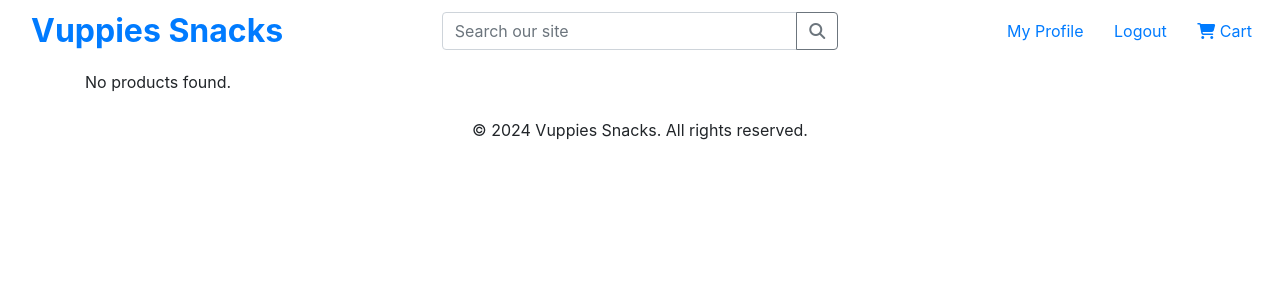
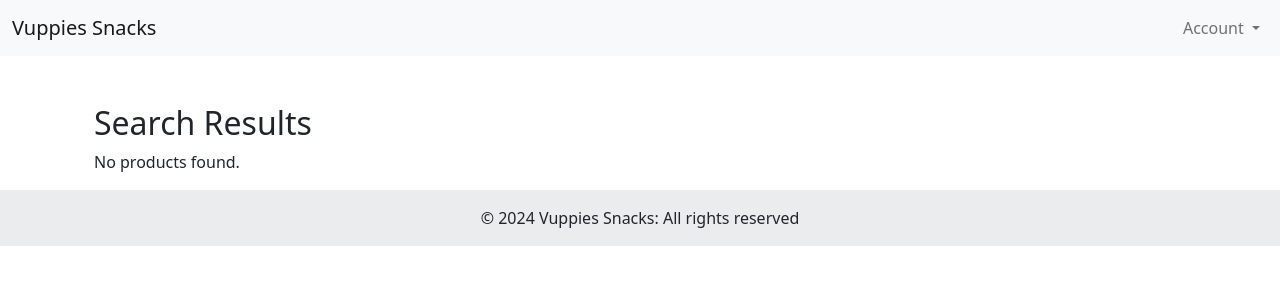
Before and after one commit to MonikaMula/PupsSnacks, a Django app: page /search/ in a window 1280 px wide. Shown: the top 300 px of the page. Run offline with Django 3.2, Linux system fonts and the light colour scheme; the visitor is signed in with stand-in values (Sample User, id 1); parts of the project's set-up code (start-up, migrations or seed data) failed here and were passed over; some libraries are stand-ins or nearby versions.

Commit message:
fixing errors

```diff
--- a/home/urls.py
+++ b/home/urls.py
@@ -1,15 +1,13 @@
 from django.contrib import admin
 from django.urls import path
+from .views import index, search
 from . import views
 
+# from django.urls import path
+# from .views import search, home
+
 urlpatterns = [
+    #path('', home, name='home'),
+    path('search/', search, name='search'),
     path('', views.index, name='home')
 ]
-
-from django.urls import path
-from .views import search, home
-
-urlpatterns = [
-    path('', home, name='home'),
-    path('search/', search, name='search'),
-]
--- a/templates/base.html
+++ b/templates/base.html
@@ -2,106 +2,58 @@
 
 <!doctype html>
 <html lang="en">
-  <head>
+<head>
+    <meta charset="UTF-8">
+    <meta name="viewport" content="width=device-width, initial-scale=1.0">
+    <link href="https://cdn.jsdelivr.net/npm/bootstrap@5.1.3/dist/css/bootstrap.min.css" rel="stylesheet">
+    <link rel="stylesheet" href="{% static 'css/base.css' %}">
+    <title>{% block title %}Vuppies Snacks{% endblock %}</title>
+</head>
+<body>
+    <nav class="navbar navbar-expand-lg navbar-light bg-light">
+        <div class="container-fluid">
+            <a class="navbar-brand" href="{% url 'home' %}">Vuppies Snacks</a>
+            <button class="navbar-toggler" type="button" data-bs-toggle="collapse" data-bs-target="#navbarNav"
+                    aria-controls="navbarNav" aria-expanded="false" aria-label="Toggle navigation">
+                <span class="navbar-toggler-icon"></span>
+            </button>
+            <div class="collapse navbar-collapse" id="navbarNav">
+                <ul class="navbar-nav ms-auto">
+                    {% if user.is_authenticated %}
+                    {% if user.is_superuser %}
+                    <li class="nav-item dropdown">
+                        <a class="nav-link dropdown-toggle" href="#" id="navbarDropdown" role="button" data-bs-toggle="dropdown" aria-expanded="false">
+                            Account
+                        </a>
+                        <div class="dropdown-menu" aria-labelledby="navbarDropdown">
+                            <a href="" class="dropdown-item">Admin</a>
+                            {% endif %}
+                            <a href="" class="dropdown-item">My Profile</a>
+                            <a href="{% url 'account_logout' %}" class="dropdown-item">Logout</a>
+                        </div>
+                    </li>
+                    {% else %}
 
-    {% block meta %}
-        <!-- Required meta tags -->
-        <meta http-equiv="X-UA-Compatible" content="ie=edge">
-        <meta charset="utf-8">
-        <meta name="viewport" content="width=device-width, initial-scale=1, shrink-to-fit=no">
-    {% endblock %}
+                        <a href="{% url 'account_login' %}" class="dropdown-item">Login</a>
+                        <a href="{% url 'account_signup' %}" class="dropdown-item">Register</a>
+                    {% endif %}
 
-    {% block extra_meta %}
-    {% endblock %}
-
-    {% block corecss %}
-        <!-- Bootstrap CSS -->
-        <!----> <link rel="stylesheet" href="https://cdn.jsdelivr.net/npm/bootstrap@4.6.2/dist/css/bootstrap.min.css" integrity="sha384-xOolHFLEh07PJGoPkLv1IbcEPTNtaed2xpHsD9ESMhqIYd0nLMwNLD69Npy4HI+N" crossorigin="anonymous">-->
-        <link rel="stylesheet" href="https://stackpath.bootstrapcdn.com/bootstrap/4.4.1/css/bootstrap.min.css" crossorigin="anonymous">
-        <link rel="stylesheet" href="https://fonts.googleapis.com/css?family=Lato&display=swap">
-        <link rel="stylesheet" href="{% static 'css/base.css' %}">
-    {% endblock %}
-
-    {% block extra_css %}
-
-    {% endblock %}
-
-    {% block corejs %}
-        <!-- Option 1: jQuery and Bootstrap Bundle (includes Popper) -->
-        <!--<script src="https://cdn.jsdelivr.net/npm/jquery@3.5.1/dist/jquery.min.js" integrity="sha256-9/aliU8dGd2tb6OSsuzixeV4y/faTqgFtohetphbbj0=" crossorigin="anonymous"></script>
-        <script src="https://cdn.jsdelivr.net/npm/bootstrap@4.6.2/dist/js/bootstrap.bundle.min.js" integrity="sha384-Fy6S3B9q64WdZWQUiU+q4/2Lc9npb8tCaSX9FK7E8HnRr0Jz8D6OP9dO5Vg3Q9ct" crossorigin="anonymous"></script>
-        <script src="https://stackpath.bootstrapcdn.com/bootstrap/4.4.1/js/bootstrap.min.js" integrity="sha384-wfSDF2E50Y2D1uUdj0O3uMBJnjuUD4Ih7YwaYd1iqfktj0Uod8GCExl3Og8ifwB6" crossorigin="anonymous"></script>-->
-        <script src="https://kit.fontawesome.com/e9c73d7092.js" crossorigin="anonymous"></script>
-        <script src="https://code.jquery.com/jquery-3.4.1.slim.min.js" crossorigin="anonymous"></script>
-        <script src="https://cdn.jsdelivr.net/npm/popper.js@1.16.0/dist/umd/popper.min.js" crossorigin="anonymous"></script>
-        <script src="https://stackpath.bootstrapcdn.com/bootstrap/4.4.1/js/bootstrap.min.js" crossorigin="anonymous"></script>
-    {% endblock %}
-
-    {% block extra_js %}
-    {% endblock %}
-
-    <title>{% block title %}Vuppies Snacks {% endblock %}</title>
-  </head>
-  <body>
-    <header class="container-fluid fixed-top">
-        <div class="row bg-white">
-            <div class="col-12 col-lg-4 my-auto py-1 text-center text-lg-left">
-                <a href="{% url 'home' %}" class="nav-link main-logo-link">
-                    <h2 class="text-black my-0"><strong>Vuppies Snacks</strong></h2>
-                </a>
-            </div>
-            <div class="col-12 col-lg-4 my-auto">
-                <!-- Search Form -->
-                <form method="GET" action="{% url 'search' %}">
-                    <div class="input-group">
-                        <input class="form-control" type="text" name="q" placeholder="Search our site">
-                        <div class="input-group-append">
-                            <button class="btn btn-outline-secondary" type="submit">
-                                <i class="fas fa-search"></i>
-                            </button>
-                        </div>
-                    </div>
-                </form>
-            </div>
-            <div class="col-12 col-lg-4 my-auto text-center text-lg-right">
-                <!-- User account and shopping cart links -->
-                <div class="user-account">
-                    {% if user.is_authenticated %}
-                        <a href="{% url 'profile' %}" class="btn btn-link">My Profile</a>
-                        <a href="{% url 'logout' %}" class="btn btn-link">Logout</a>
-                    {% else %}
-                        <a href="{% url 'login' %}" class="btn btn-link">Login</a>
-                        <a href="{% url 'signup' %}" class="btn btn-link">Register</a>
-                    {% endif %}
-                    <a href="{% url 'cart' %}" class="btn btn-link">
-                        <i class="fas fa-shopping-cart"></i> Cart
-                    </a>
-                </div>
+                </ul>
             </div>
         </div>
-    </header>
+    </nav>
 
-    {% if messages %}
-    <!-- Container for displaying flash messages -->
-    <div class="container message-container">
-        {% for message in messages %}
-            <div class="alert alert-{{ message.tags }}">{{ message }}</div>
-        {% endfor %}
-    </div>
-{% endif %}
+    <main class="container mt-5">
+        {% block content %}{% endblock %}
+    </main>
 
-{% block content %}
-    <!-- Main content block to be overridden by child templates -->
-{% endblock %}
+    <footer class="footer bg-light text-center text-lg-start">
+        <div class="text-center p-3" style="background-color: rgba(0, 0, 0, 0.05);">
+            © 2024 Vuppies Snacks: All rights reserved
+        </div>
+    </footer>
 
-<footer class="container mt-4">
-    <!-- Footer content -->
-    <p class="text-center">&copy; 2024 Vuppies Snacks. All rights reserved.</p>
-</footer>
-
-{% block postloadjs %}
-    <!-- Block for JavaScript that needs to load after the content -->
-{% endblock %}
-
+    <script src="https://cdn.jsdelivr.net/npm/bootstrap@5.1.3/dist/js/bootstrap.bundle.min.js"></script>
+    {% block postloadjs %}{% endblock %}
 </body>
 </html>
--- a/vuppies_snacks/urls.py
+++ b/vuppies_snacks/urls.py
@@ -15,6 +15,8 @@ Including another URLconf
 """
 from django.contrib import admin
 from django.urls import path, include  # include its added
+from django.conf import settings
+from django.conf.urls.static import static
 
 urlpatterns = [
     path('admin/', admin.site.urls),
```
Also changed, not shown: products/apps.py (+5 -4 lines), vuppies_snacks/settings.py (+5 -4 lines).
